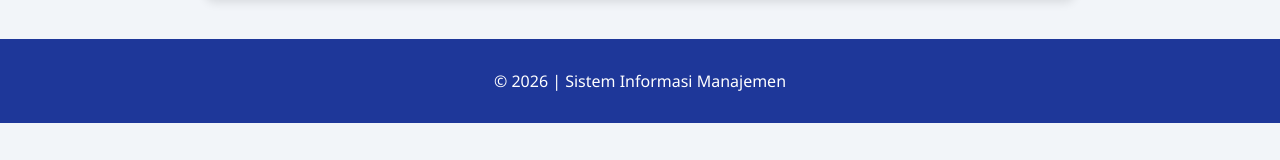
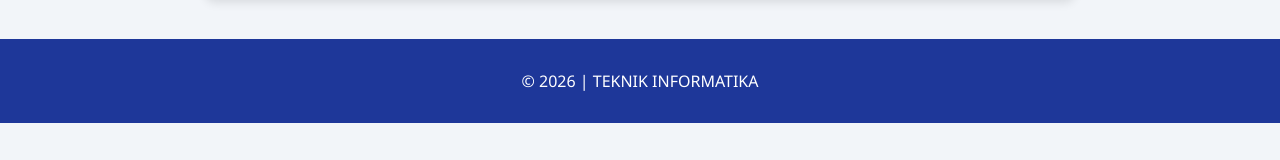
Before and after one commit to muzan21/muzani, a plain HTML site: page index.html in a window 1280 px wide. Shown: the part 604-764 px from the top of the page. Drawn offline with Linux system fonts and the light colour scheme.

Commit message:
Update index.html

```diff
--- a/index.html
+++ b/index.html
@@ -34,7 +34,7 @@
 </section>
 
 <footer>
-  <p>© 2026 | Sistem Informasi Manajemen</p>
+  <p>© 2026 | TEKNIK INFORMATIKA</p>
 </footer>
 
 </body>
```
